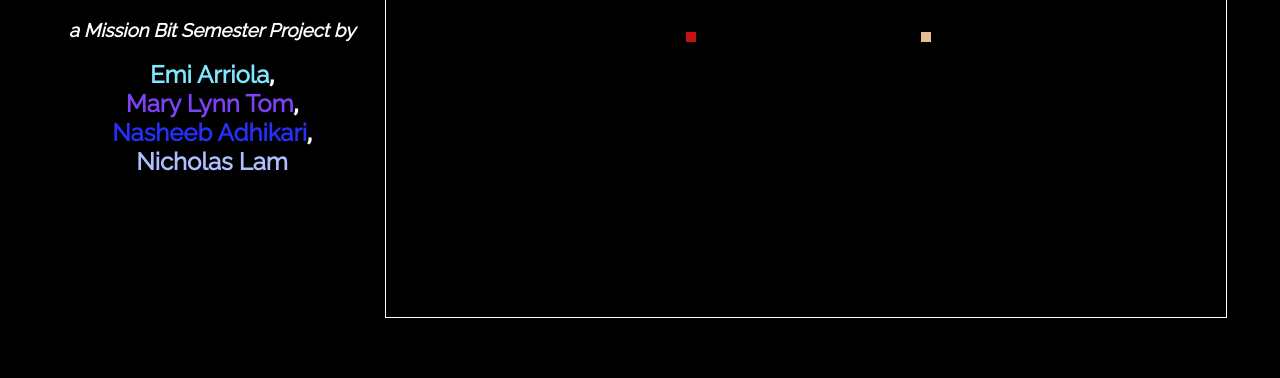
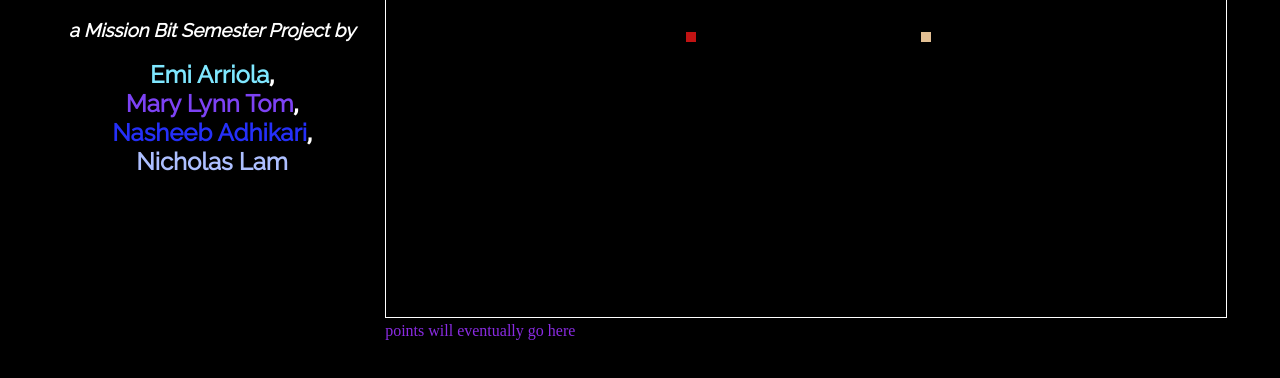
Before and after one commit to melyntom/DerpyApple, a plain HTML site: page index.html in a window 1280 px wide. Shown: the part 360-738 px from the top of the page. Drawn offline with Linux system fonts and the light colour scheme; a web font is replaced by a local one.

Commit message:
Update paper.css

```diff
--- a/css/paper.css
+++ b/css/paper.css
@@ -68,6 +68,11 @@ h3 {
     color: #adbfff;
 }
 
+.points {
+    display: block;
+    color: blueviolet;
+}
+
 #paper {
     max-width: 100%;
 
```
